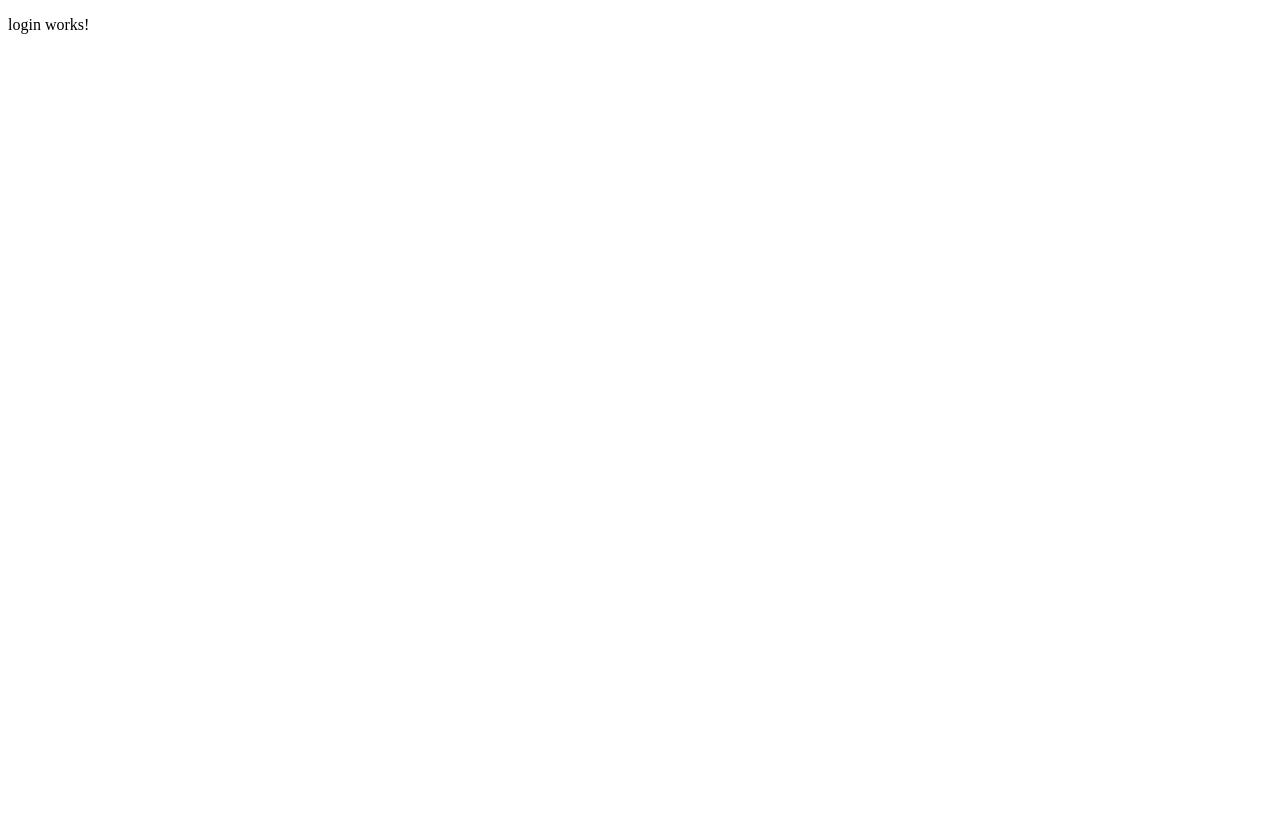
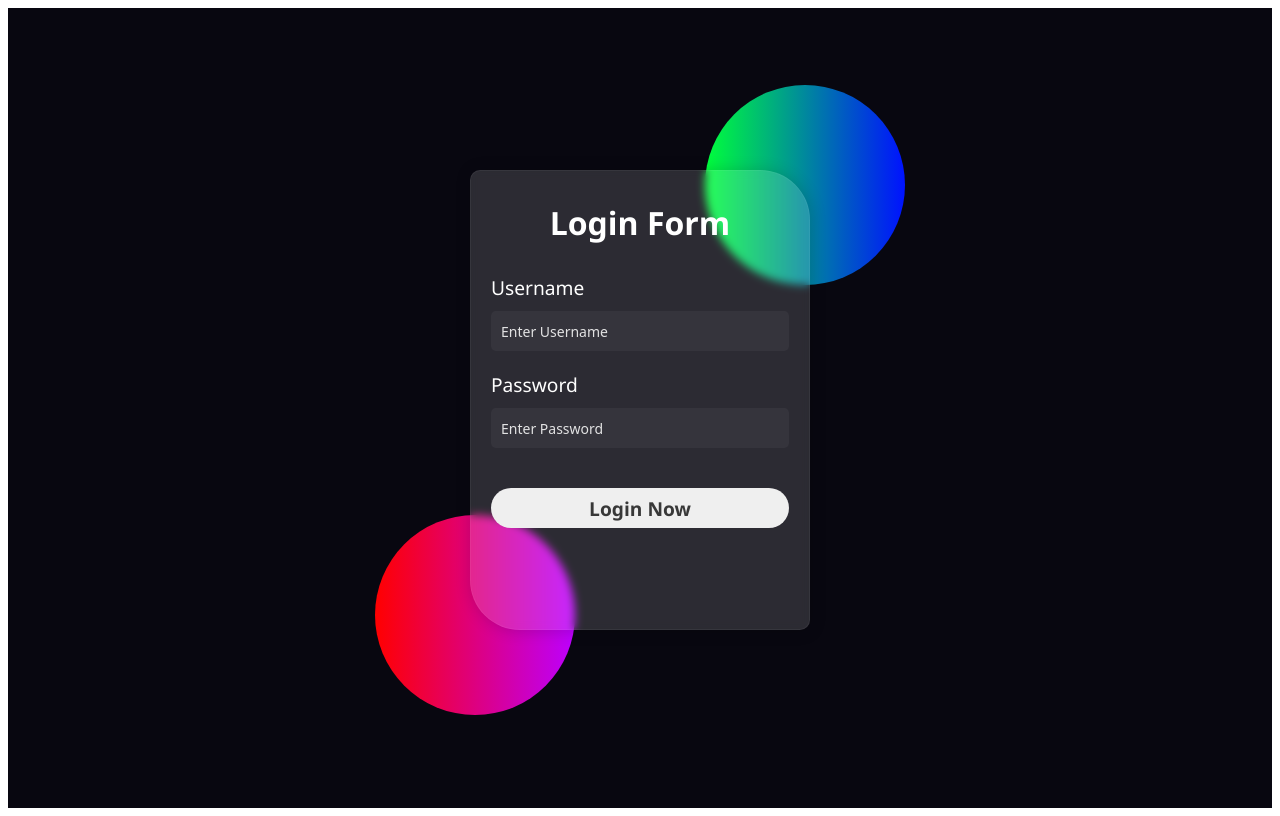
Before and after one commit to amit97911/angular-employee-management, an Angular app: page /login in a window 1280 px wide. Built offline with nearby package versions, Linux system fonts and the light colour scheme.

Commit message:
static login

```diff
--- a/src/app/app.component.ts
+++ b/src/app/app.component.ts
@@ -1,4 +1,5 @@
 import { Component } from '@angular/core';
+import { FormsModule } from '@angular/forms';
 import { RouterOutlet } from '@angular/router';
 
 @Component({
--- a/src/app/pages/login/login.component.css
+++ b/src/app/pages/login/login.component.css
@@ -0,0 +1,121 @@
+@import url("https://cdn.jsdelivr.net/npm/bootstrap-icons@1.11.3/font/bootstrap-icons.min.css");
+* {
+  padding: 0%;
+  margin: 0%;
+  box-sizing: border-box;
+  border: none;
+  outline: none;
+}
+.parent {
+  height: 100vh;
+  background-color: #080710;
+  font-family: "Segoe UI", Tahoma, Geneva, Verdana, sans-serif;
+}
+.background {
+  position: absolute;
+  top: 50%;
+  left: 50%;
+  transform: translate(-50%, -50%);
+  height: 530px;
+  width: 430px;
+}
+.background .shapes {
+  position: absolute;
+  height: 200px;
+  width: 200px;
+  border-radius: 50%;
+}
+.shapes:nth-child(1) {
+  top: -50px;
+  right: -50px;
+  background: rgb(131, 58, 180);
+  background: rgb(0, 255, 59);
+  background: linear-gradient(
+    90deg,
+    rgba(0, 255, 59, 1) 0%,
+    rgba(0, 18, 255, 1) 100%,
+    rgba(252, 176, 69, 1) 100%
+  );
+}
+.shapes:nth-child(2) {
+  bottom: -50px;
+  left: -50px;
+  background: rgb(255, 0, 0);
+  background: linear-gradient(
+    90deg,
+    rgba(255, 0, 0, 1) 0%,
+    rgba(188, 0, 255, 1) 100%,
+    rgba(252, 176, 69, 1) 100%
+  );
+}
+form {
+  position: absolute;
+  top: 50%;
+  left: 50%;
+  transform: translate(-50%, -50%);
+  height: 460px;
+  width: 340px;
+  z-index: 5;
+  padding: 20px;
+  overflow: hidden;
+  background: rgba(250, 250, 250, 0.15);
+  box-shadow: 1px 1px 15px 1px rgba(0, 0, 0, 0.15);
+  backdrop-filter: blur(4px);
+  -webkit-backdrop-filter: blur(4px);
+  border-radius: 10px 50px;
+  border: 1px solid rgba(255, 255, 255, 0.05);
+}
+form h3 {
+  font-family: "Segoe UI", Tahoma, Geneva, Verdana, sans-serif;
+  color: rgb(255, 255, 255);
+  padding: 10px 0px;
+  font-size: 2rem;
+  text-align: center;
+}
+form label {
+  display: block;
+  padding: 20px 0px 10px 0px;
+  font-size: 1.2rem;
+  color: #ffffff;
+}
+form input[type="text"],
+input[type="password"] {
+  display: block;
+  position: relative;
+  height: 40px;
+  width: 100%;
+  padding: 10px;
+  border: none;
+  border-radius: 5px;
+  background-color: #ffffff0b;
+  color: #ffffffdb;
+  font-size: 1rem;
+  font-family: system-ui, -apple-system, BlinkMacSystemFont, "Segoe UI", Roboto,
+    Oxygen, Ubuntu, Cantarell, "Open Sans", "Helvetica Neue", sans-serif;
+  cursor: pointer;
+  transition: all 450ms;
+}
+form input[type="text"]:hover,
+input[type="password"]:hover {
+  background-color: #ffffff10;
+}
+form input::placeholder {
+  font-size: 14px;
+  color: #ffffffdb;
+}
+
+form button {
+  height: 40px;
+  width: 100%;
+  margin: 40px 0px;
+  border-radius: 25px;
+  font-weight: 700;
+  font-family: "Segoe UI", Tahoma, Geneva, Verdana, sans-serif;
+  font-size: 1.2rem;
+  color: #000000c3;
+  cursor: pointer;
+  transition: all 450ms;
+}
+form button:hover {
+  background-color: #ffffffc2;
+}
--- a/src/app/pages/login/login.component.html
+++ b/src/app/pages/login/login.component.html
@@ -1 +1,14 @@
-<p>login works!</p>
+<div class="parent">
+    <div class="background">
+        <div class="shapes"></div>
+        <div class="shapes"></div>
+    </div>
+    <form action="#">
+        <h3>Login Form</h3>
+        <label for="user"> Username</label>
+        <input type="text" name="user" id="user" [(ngModel)]="loginObj.Username" placeholder="Enter Username" />
+        <label for="password">Password</label>
+        <input type="password" name="psw" id="password" [(ngModel)]="loginObj.Password" placeholder="Enter Password" />
+        <button type="button" (click)="onLogin()">Login Now</button>
+    </form>
+</div>
--- a/src/app/pages/login/login.component.ts
+++ b/src/app/pages/login/login.component.ts
@@ -1,12 +1,26 @@
 import { Component } from '@angular/core';
-
+import { FormsModule } from '@angular/forms';
+import { Router } from '@angular/router';
 @Component({
   selector: 'app-login',
   standalone: true,
-  imports: [],
+  imports: [FormsModule],
   templateUrl: './login.component.html',
   styleUrl: './login.component.css'
 })
 export class LoginComponent {
+  constructor(private router: Router) { }
+  loginObj: any = {
+    Username: '',
+    Password: ''
+  }
 
+
+  onLogin() {
+    if (this.loginObj.Username == "admin" && this.loginObj.Password == "admin") {
+      this.router.navigateByUrl('dashboard');
+    } else {
+      alert("Wrong Creds");
+    }
+  }
 }
```
Also changed, not shown: 1 other file (tests, documents, lock files or other folders).
